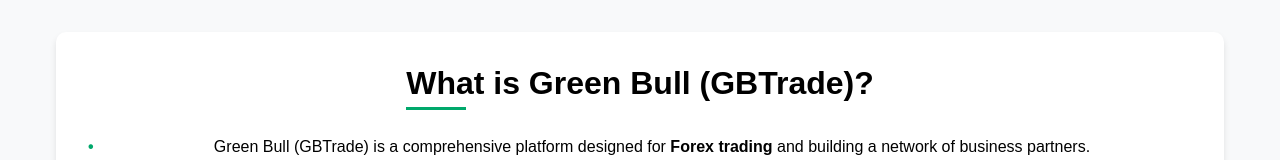
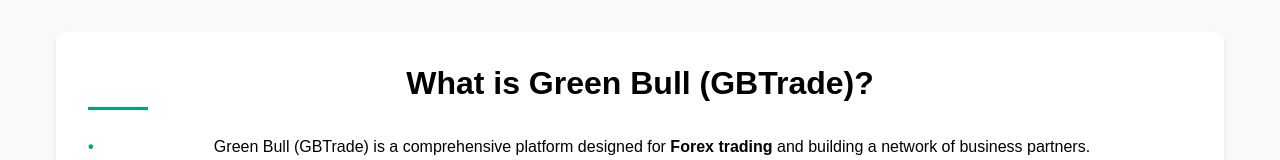
Before and after one commit to DecroXX69/GBFX, a React (Create React App) app in the folder client/: page /market in a window 1280 px wide. Shown: the part 357-517 px from the top of the page. Built offline with nearby package versions, Linux system fonts and the light colour scheme.

Commit message:
new contactus

```diff
--- a/client/src/components/GreenBull.module.css
+++ b/client/src/components/GreenBull.module.css
@@ -69,7 +69,7 @@
   font-weight: 600;
   position: relative;
   padding-bottom: 0.5rem;
-  display: inline-block;
+  /* display: inline-block; */
 }
 
 h2::after {
```
